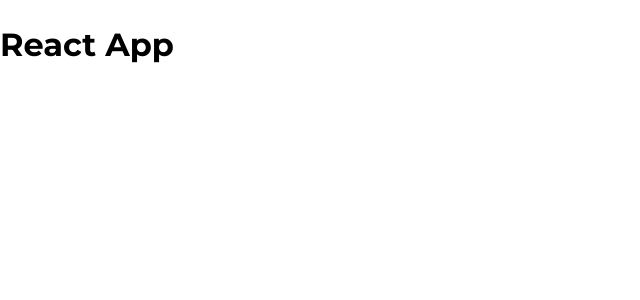
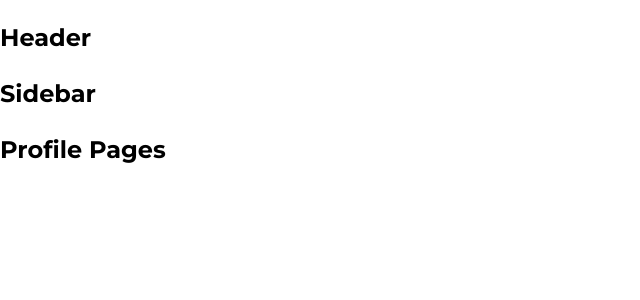
Before and after one commit to bqtung123/tiktok-ui, a React (Create React App) app: page /profile in a window 1280 px wide. Shown: the top 300 px of the page, without its empty margins (0-640 px from the left). Built offline with nearby package versions, Linux system fonts and the light colour scheme.

Commit message:
build Layout

```diff
--- a/package.json
+++ b/package.json
@@ -9,6 +9,7 @@
         "normalize.css": "^8.0.1",
         "react": "^18.3.1",
         "react-dom": "^18.3.1",
+        "react-router-dom": "^6.23.1",
         "react-scripts": "5.0.1",
         "web-vitals": "^2.1.4"
     },
--- a/src/App.js
+++ b/src/App.js
@@ -1,8 +1,35 @@
+import { Fragment } from 'react';
+import { BrowserRouter as Router, Routes, Route } from 'react-router-dom';
+import { publicRoutes } from './routes';
+import { DefaultLayout } from './components/Layout';
 function App() {
     return (
-        <div className="App">
-            <h1>React App</h1>
-        </div>
+        <Router>
+            <div className="App">
+                <Routes>
+                    {publicRoutes.map((route, index) => {
+                        let Layout = DefaultLayout;
+                        if (route.layout) {
+                            Layout = route.layout;
+                        } else if (route.layout === null) {
+                            Layout = Fragment;
+                        }
+                        const Page = route.component;
+                        return (
+                            <Route
+                                key={index}
+                                path={route.path}
+                                element={
+                                    <Layout>
+                                        <Page />
+                                    </Layout>
+                                }
+                            />
+                        );
+                    })}
+                </Routes>
+            </div>
+        </Router>
     );
 }
 
--- /dev/null
+++ b/src/components/Layout/DefaultLayout/Sidebar/index.js
@@ -0,0 +1,5 @@
+function Sidebar() {
+    return <h2>Sidebar</h2>;
+}
+
+export default Sidebar;
--- /dev/null
+++ b/src/components/Layout/DefaultLayout/index.js
@@ -0,0 +1,16 @@
+import Header from '../components/Header';
+import Sidebar from './Sidebar';
+
+function DefaultLayout({ children }) {
+    return (
+        <div>
+            <Header />
+            <div className="container">
+                <Sidebar />
+                <div className="content">{children}</div>
+            </div>
+        </div>
+    );
+}
+
+export default DefaultLayout;
--- /dev/null
+++ b/src/components/Layout/HeaderOnly/index.js
@@ -0,0 +1,14 @@
+import Header from '../components/Header';
+
+function HeaderOnly({ children }) {
+    return (
+        <div>
+            <Header />
+            <div className="container">
+                <div className="content">{children}</div>
+            </div>
+        </div>
+    );
+}
+
+export default HeaderOnly;
--- /dev/null
+++ b/src/components/Layout/components/Header/index.js
@@ -0,0 +1,5 @@
+function Header() {
+    return <h2>Header</h2>;
+}
+
+export default Header;
--- /dev/null
+++ b/src/components/Layout/index.js
@@ -0,0 +1,2 @@
+export { default as DefaultLayout } from './DefaultLayout';
+export { default as HeaderOnly } from './HeaderOnly';
--- /dev/null
+++ b/src/pages/Following/index.js
@@ -0,0 +1,5 @@
+function Following() {
+    return <h2>Following Pages</h2>;
+}
+
+export default Following;
--- /dev/null
+++ b/src/pages/Home/index.js
@@ -0,0 +1,5 @@
+function Home() {
+    return <h2>Home Pages</h2>;
+}
+
+export default Home;
--- /dev/null
+++ b/src/pages/Profile/index.js
@@ -0,0 +1,5 @@
+function Profile() {
+    return <h2>Profile Pages</h2>;
+}
+
+export default Profile;
--- /dev/null
+++ b/src/pages/Upload/index.js
@@ -0,0 +1,5 @@
+function Upload() {
+    return <h2>Upload Pages</h2>;
+}
+
+export default Upload;
--- /dev/null
+++ b/src/routes/index.js
@@ -0,0 +1,27 @@
+import Home from '../pages/Home';
+import Following from '../pages/Following';
+import Profile from '../pages/Profile';
+import Upload from '../pages/Upload';
+import { HeaderOnly } from '../components/Layout';
+// Public Routes
+const publicRoutes = [
+    {
+        path: '/',
+        component: Home,
+    },
+    {
+        path: '/following',
+        component: Following,
+    },
+    {
+        path: '/profile',
+        component: Profile,
+    },
+    {
+        path: '/upload',
+        component: Upload,
+        layout: HeaderOnly,
+    },
+];
+const privateRoutes = [];
+export { publicRoutes, privateRoutes };
```
Also changed, not shown: 1 other file (tests, documents, lock files or other folders). Lines whose indentation alone changed are shown as unchanged.
